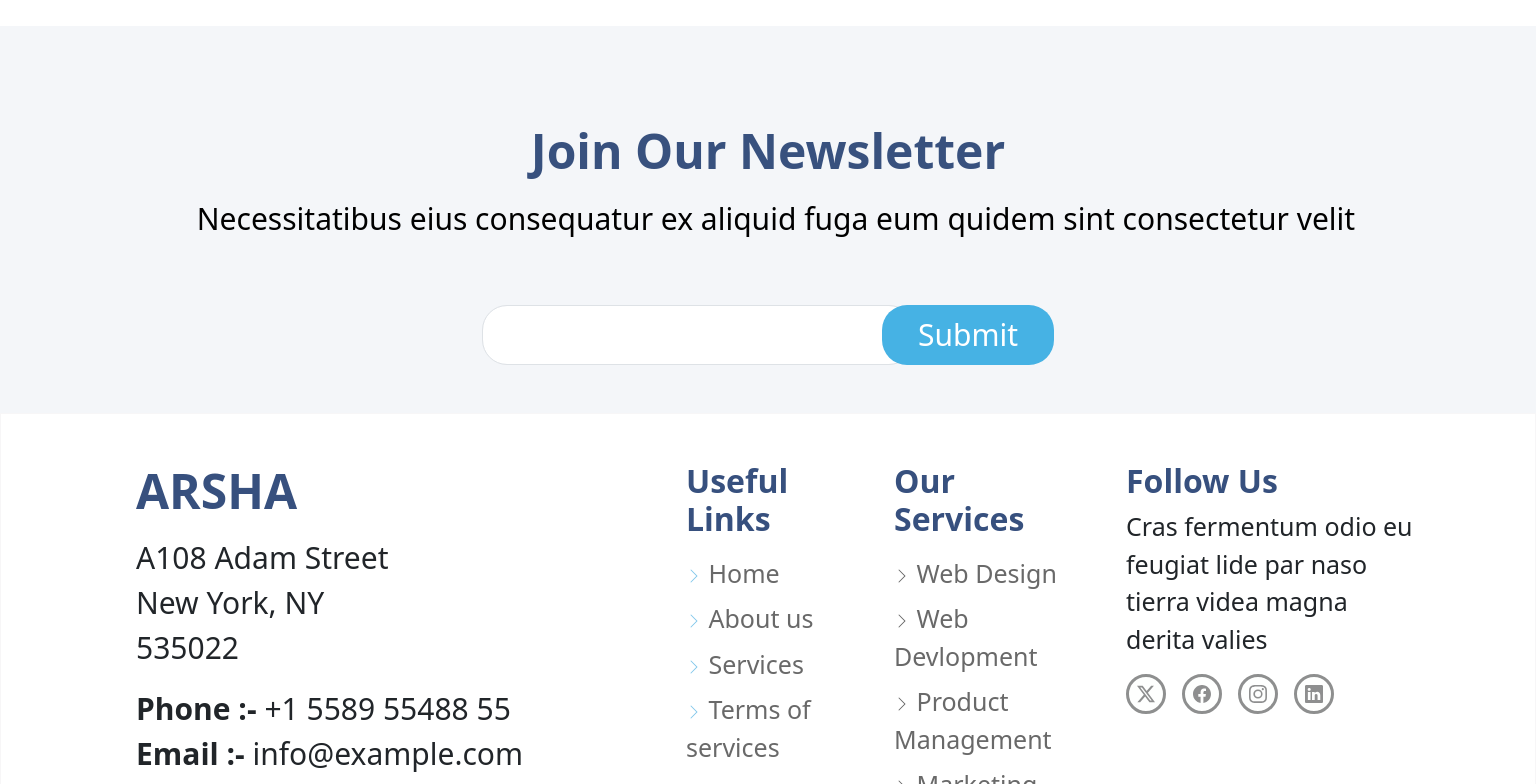
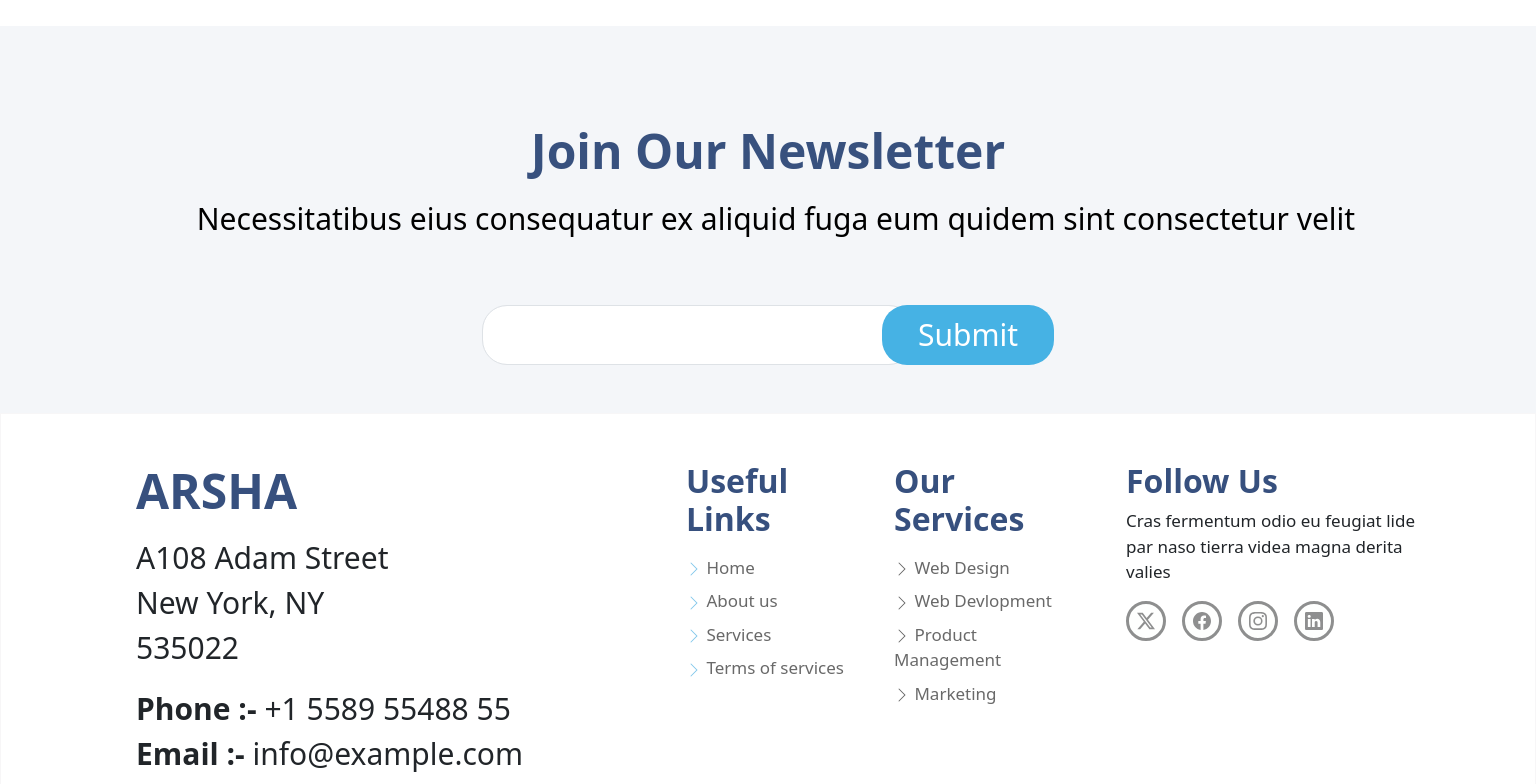
Before and after one commit to pranayranpar2111/Arsha-Web-Template, a React (Create React App) app: page / in a window 1536 px wide. Shown: the part 11216-12000 px from the top of the page. Built offline with nearby package versions, Linux system fonts and the light colour scheme.

Commit message:
solve bugs

```diff
--- a/src/content/desktop-XL.css
+++ b/src/content/desktop-XL.css
@@ -288,13 +288,13 @@
         font-size: 2rem;
     }
     .footLinks ul{
-        font-size: 25px;
+        font-size: 17px;
     }
     .footServices ul{
-        font-size: 25px;
+        font-size: 17px;
     }
     .footEnd p{
-        font-size: 25px;
+        font-size: 17px;
     }
 
 }
```
